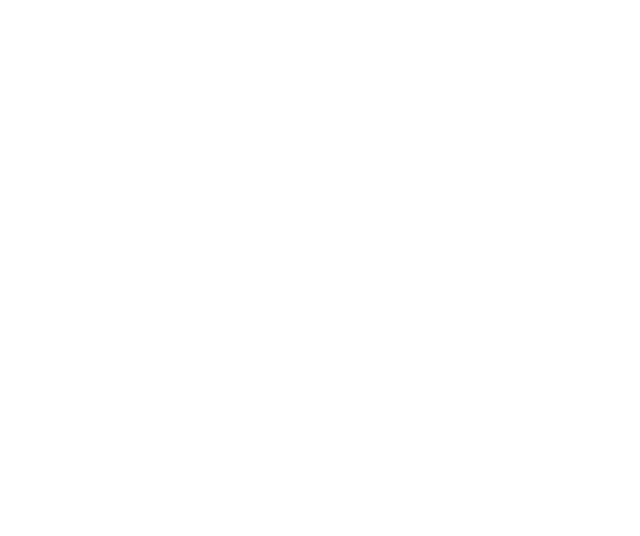
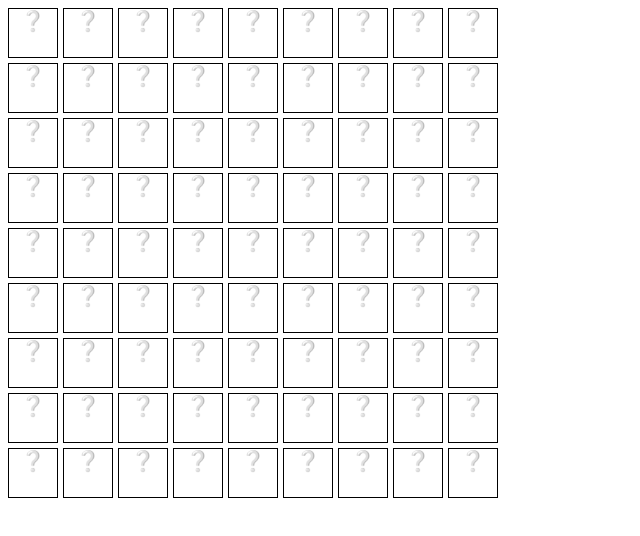
Before and after one commit to kukumberman/vue3-minesweeper, a Vue app: page / in a window 1280 px wide. Shown: the top 536 px of the page, without its empty margins (0-640 px from the left). Built offline with nearby package versions, Linux system fonts and the light colour scheme.

Commit message:
simple game loop

```diff
--- a/src/App.vue
+++ b/src/App.vue
@@ -1,14 +1,156 @@
 <template>
+  <div class="container" :style="containerStyle">
+    <Cell
+      v-for="(cell, i) in cells"
+      :key="i"
+      :cell="cell"
+      @click="onCellLeftClick(i)"
+      @contextmenu.prevent="onCellRightClick(i)"
+    />
+  </div>
 </template>
 
 <script>
+import Cell from "@/components/Cell.vue";
+import config from "@/demo/grid.json";
 
 export default {
   components: {
-  }
+    Cell
+  },
+  data() {
+    return {
+      grid: {
+        x: 9,
+        y: 9
+      },
+      bombCount: 10,
+      cells: [],
+    }
+  },
+  mounted() {
+    this.createGrid();
+  },
+  methods: {
+    createGrid() {
+      const count = this.grid.x * this.grid.y;
+
+      // fill empty cells
+      this.cells = new Array(count).fill().map((_, index) => {
+        return {
+          index: this.convertTo1d(this.convertTo2d(index)),
+          grid: this.convertTo2d(index),
+          isBomb: false,
+          isClicked: false,
+          isMarked: false
+        };
+      });
+
+      this.fillRandomBombs(count);
+      // this.fillDemoBombs();
+
+      // calculate bomb-neighbour count for each cell
+      this.cells.forEach(cell => {
+        cell.count = this.getNeighbours(cell.grid).filter(c => c.isBomb).length;
+      });
+    },
+    fillRandomBombs(count) {
+      // fill random cells with bombs
+      const indexes = new Array(count).fill().map((_, index) => index);
+      const candidates = this.shuffleArray(indexes).slice(0, this.bombCount);
+      candidates.forEach(bombIndex => {
+        this.cells[bombIndex].isBomb = true;
+      });
+    },
+    fillDemoBombs() {
+      config["mines"].forEach(bombIndex => {
+        this.cells[bombIndex].isBomb = true;
+      });
+    },
+    onCellLeftClick(index) {
+      const cell = this.cells[index];
+      if (cell.isBomb) {
+        this.cells.filter(c => c.isBomb).forEach(c => c.isClicked = true);
+      }
+      else {
+        this.revealCell(cell);
+      }
+    },
+    onCellRightClick(index) {
+      const cell = this.cells[index];
+      if (!cell.isClicked) {
+        cell.isMarked = !cell.isMarked;
+      }
+    },
+    revealCell(cell) {
+      if (cell.isClicked) return;
+      cell.isClicked = true;
+      const neighbours = this.getNeighbours(cell.grid);
+      const mines = neighbours.filter(c => c.isBomb);
+      if (mines.length === 0) neighbours.forEach(c => this.revealCell(c));
+    },
+    convertTo2d(index) {
+      return {
+        x: index % this.grid.x,
+        y: Math.floor(index / this.grid.y)
+      }
+    },
+    convertTo1d({ x, y }) {
+      return y * this.grid.x + x;
+    },
+    getNeighbours({ x, y }) {
+      const cells = [];
+      for (let _x = -1; _x <= 1; _x++) {
+        for (let _y = -1; _y <= 1; _y++) {
+          const pos = { x: x + _x, y: y + _y };
+          if (_x === 0 && _y === 0) continue;
+          if (this.isInside(pos)) {
+            cells.push(this.cells[this.convertTo1d(pos)]);
+          }
+        }
+      }
+      return cells;
+    },
+    isInside({ x, y }) {
+      return x >= 0 && x < this.grid.x && y >= 0 && y < this.grid.y;
+    },
+    shuffleArray(array) {
+      const arr = [...array];
+      for (let i = arr.length - 1; i > 0; i--) {
+        const j = Math.floor(Math.random() * (i + 1));
+        const temp = arr[i];
+        arr[i] = arr[j];
+        arr[j] = temp;
+      }
+      return arr;
+    }
+  },
+  computed: {
+    containerStyle() {
+      return {
+        "--grid-x": this.grid.x,
+        "--grid-y": this.grid.y
+      }
+    },
+  },
 }
 </script>
 
 <style>
+body {
+  user-select: none;
+}
 
+.container {
+  display: grid;
+  grid-template-columns: repeat(var(--grid-x), 50px);
+  grid-template-rows: repeat(var(--grid-y), 50px);
+  grid-gap: 5px;
+}
+
+.cell {
+  border: 1px solid black;
+  font-size: 20px;
+  text-align: center;
+}
 </style>
--- /dev/null
+++ b/src/components/Cell.vue
@@ -0,0 +1,30 @@
+<template>
+  <div class="cell">
+    <span>{{ getDisplay() }}</span>
+  </div>
+</template>
+
+<script>
+export default {
+  props: {
+    cell: Object,
+  },
+  methods: {
+    getDisplay() {
+      if (this.cell.isMarked) return "📌";
+      if (!this.cell.isClicked) return "❔";
+      if (this.cell.isBomb) return "💣";
+      return this.array[this.cell.count];
+    }
+  },
+  computed: {
+    array() {
+      return ["🟦", "1️⃣", "2️⃣", "3️⃣", "4️⃣", "5️⃣", "6️⃣", "7️⃣", "8️⃣"];
+    }
+  }
+}
+</script>
+
+<style>
+
+</style>
--- /dev/null
+++ b/src/demo/grid.json
@@ -0,0 +1,7 @@
+{
+  "grid": {
+    "x": 9,
+    "y": 9
+  },
+  "mines": [3, 7, 11, 17, 20, 25, 48, 59, 69, 78]
+}
```
Also changed, not shown: src/demo/script.js (added, +15 -0 lines), src/demo/3 7 11.png (added).
